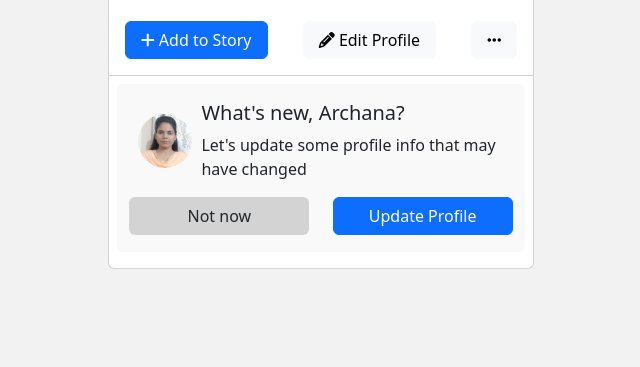
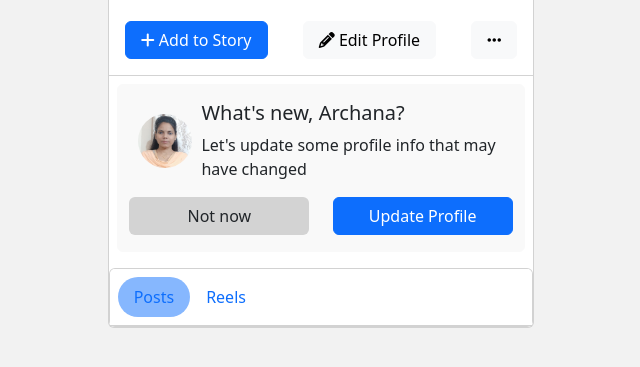
Before and after one commit to Archanach707/Facebook-App, a plain HTML site: page index.html in a window 1280 px wide. Shown: the part 305-672 px from the top of the page, without its empty margins (319-959 px from the left). Drawn offline with nearby package versions, Linux system fonts and the light colour scheme.

Commit message:
added navigate section

```diff
--- a/index.html
+++ b/index.html
@@ -74,6 +74,18 @@
           </div>
         </div>
       </div>
+      <div class="card">
+        <div class="card-header bg-white">
+          <ul class="nav nav-pills card-header-pills">
+            <li class="nav-item">
+              <a class="nav-link active fs-6 rounded-pill" href="#" style="background-color: #86b7fe; color: #0d6efd;">Posts</a>
+            </li>
+            <li class="nav-item">
+              <a class="nav-link fs-6 rounded-pill" href="#">Reels</a>
+            </li>
+          </ul>
+        </div>
+      </div>
 
 
     </div>
```
